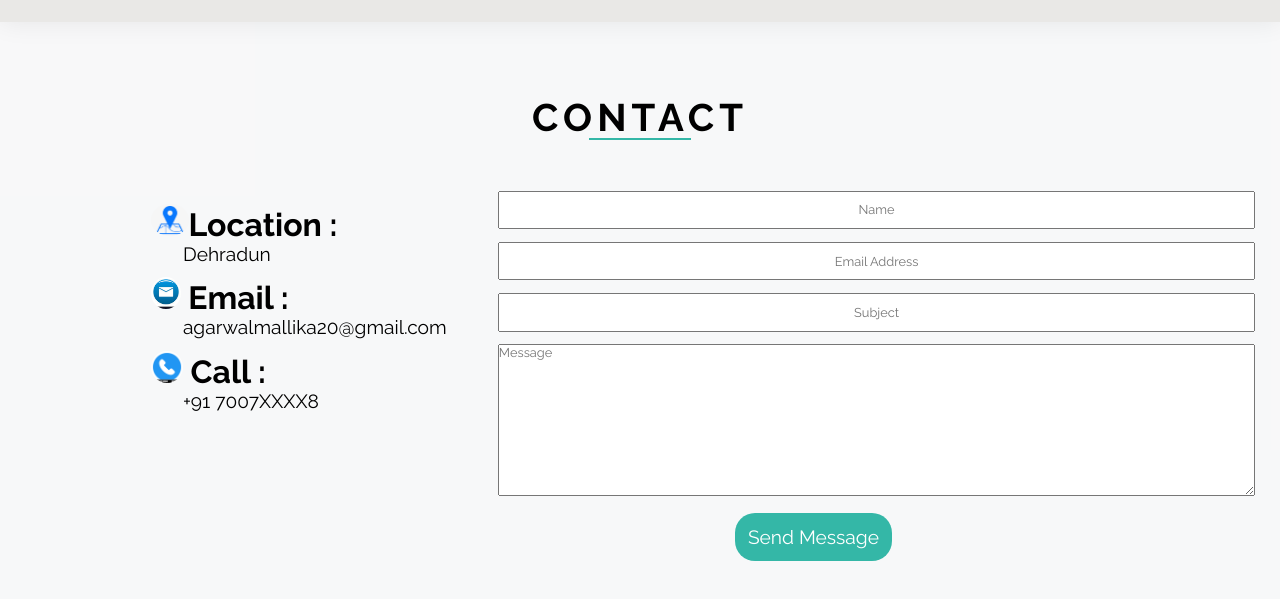
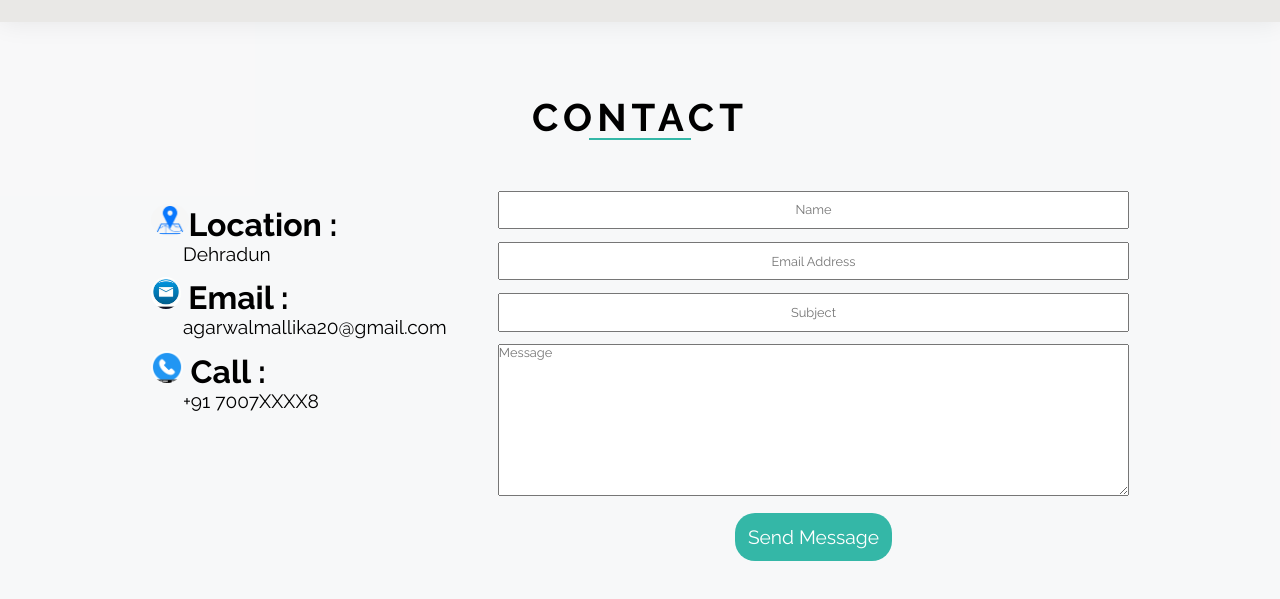
Before and after one commit to Mallika-2002/Personal-Resume, a plain HTML site: page contact.html in a window 1280 px wide. Shown: the part 59-658 px from the top of the page. Drawn offline with Linux system fonts and the light colour scheme.

Commit message:
Update contact-style.css

```diff
--- a/contact-style.css
+++ b/contact-style.css
@@ -139,7 +139,7 @@ form{
 }
 /* ------------------------Name email------------------------------------------- */
 form #name,#mail,#subject{
-    width:120%;
+    width:100%;
     margin-bottom: 1vw;
     text-align: center;
     height: 3vw;
@@ -147,7 +147,7 @@ form #name,#mail,#subject{
 }
 /* ------------------------------form message------------------------------------- */
 form #msg{
-    width:120%;
+    width:100%;
     font-size:1vw;
 }
 /* -----------------------------------------------form submit button------------------------- */
```
